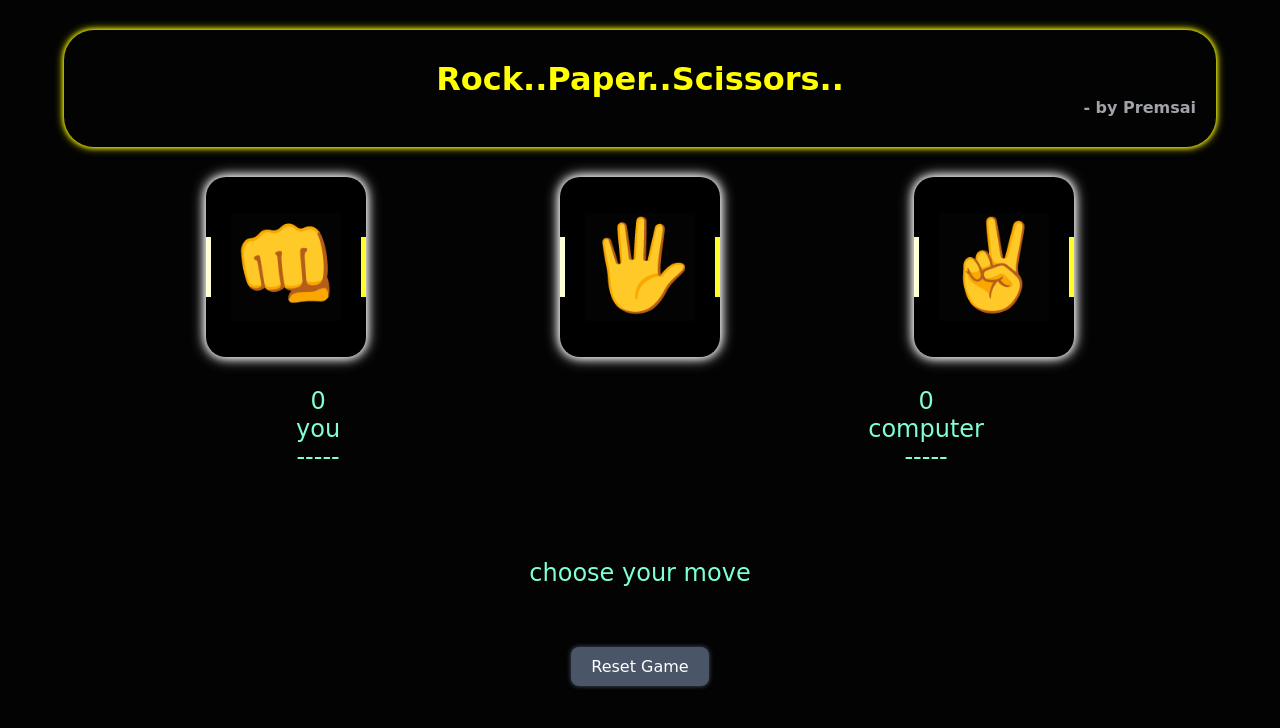
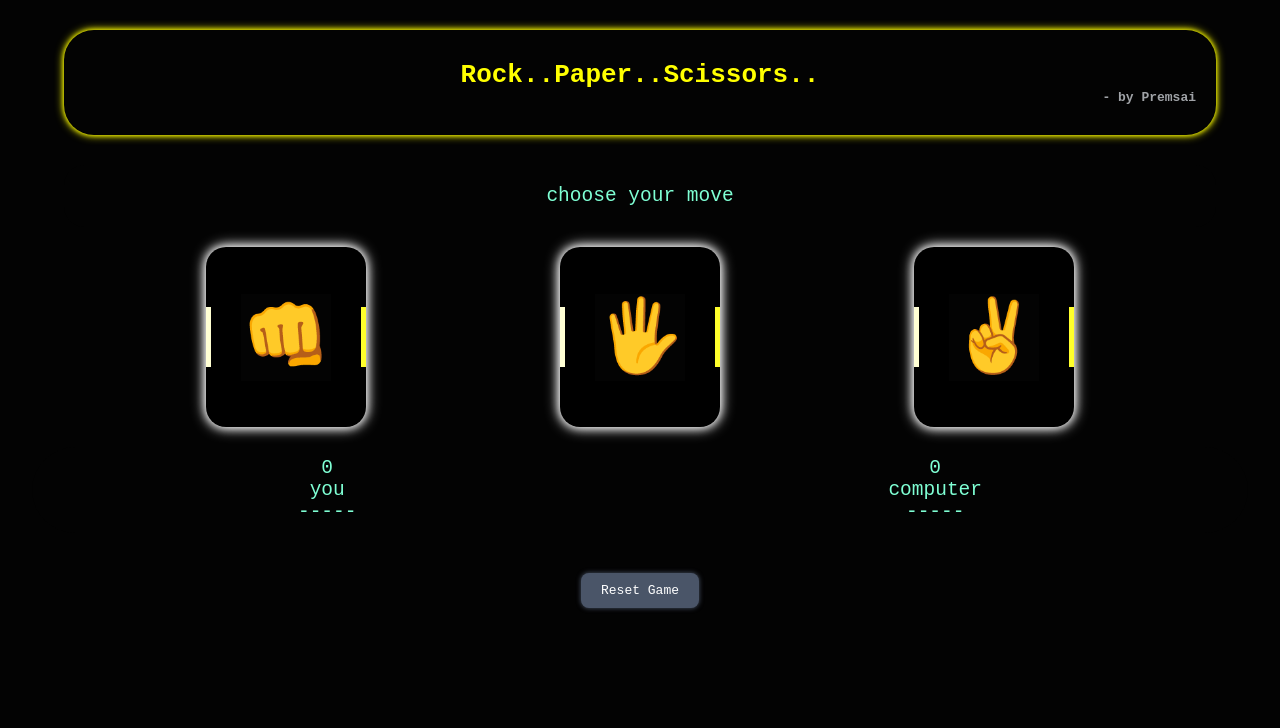
Before and after one commit to Premsai-manda/Rock-Paper-Scissors, a plain HTML site: page index.html in a window 1280 px wide. Drawn offline with Linux system fonts and the light colour scheme.

Commit message:
ui ubdate

```diff
--- a/app.js
+++ b/app.js
@@ -60,10 +60,10 @@ function playGame(playerChoice) {
 
   // Check if a player has reached 10 points to win the game
   if (playerScore === 10) {
-    displayFinalWinner("You are the final winner! Congratulations!");
+    displayFinalWinner("Congratulations!");
     resultDisplay.classList.add("greenText");
   } else if (compScore === 10) {
-    displayFinalWinner("The computer is the final winner! Better luck next time!");
+    displayFinalWinner("Better luck next time!");
     resultDisplay.classList.add("redText");
   } else {
     // Apply round-specific color styling if the game is still ongoing
--- a/index.html
+++ b/index.html
@@ -12,6 +12,10 @@
   <div class="head">
     <h1>Rock..Paper..Scissors..</h1>
     <h2>- by Premsai</h2>
+  </div>
+
+  <div class="message-container">
+    <p id="message">choose your move</p>
   </div>
 
   <section class="options">
@@ -41,9 +45,7 @@
     </div>
   </section>
 
-  <div class="message-container">
-    <p id="message">choose your move</p>
-  </div>
+
 
   <button id="reset-button" class="reset-btn" onclick="resetGame()">Reset Game</button>
 
--- a/style.css
+++ b/style.css
@@ -16,7 +16,7 @@
               0 0 5px yellow,
               0 0 10px yellow;
   border-radius: 30px;
-  font-family: cursive;
+  font-family: monospace;
 
 }
 .head h1 {
@@ -65,7 +65,7 @@
   z-index: 1;
   color: aliceblue;
   font-size: 5.5em;
-  font-family: 'Courier New', Courier, monospace;
+  font-family: monospace;
 }
 
 .option::before {
@@ -111,7 +111,7 @@
   color: aquamarine;
   text-align: center;
   font-size: 1.5em;
-  font-family: cursive;
+  font-family: monospace;
 }
 
 .num{
@@ -122,7 +122,7 @@
 .message-container {
   color: aquamarine;
   font-size: 1.5em;
-  font-family: cursive;
+  font-family: monospace;
   padding: 20px;
   margin: 20px auto;
   max-width: 90%;
@@ -175,7 +175,7 @@
   border-radius: 8px;
   cursor: pointer;
   font-size: 1em;
-  font-family: cursive;
+  font-family: monospace;
   margin-top: 20px;
   transition: all 0.3s ease;
   box-shadow: 0 0 0px #4A5568,
```
